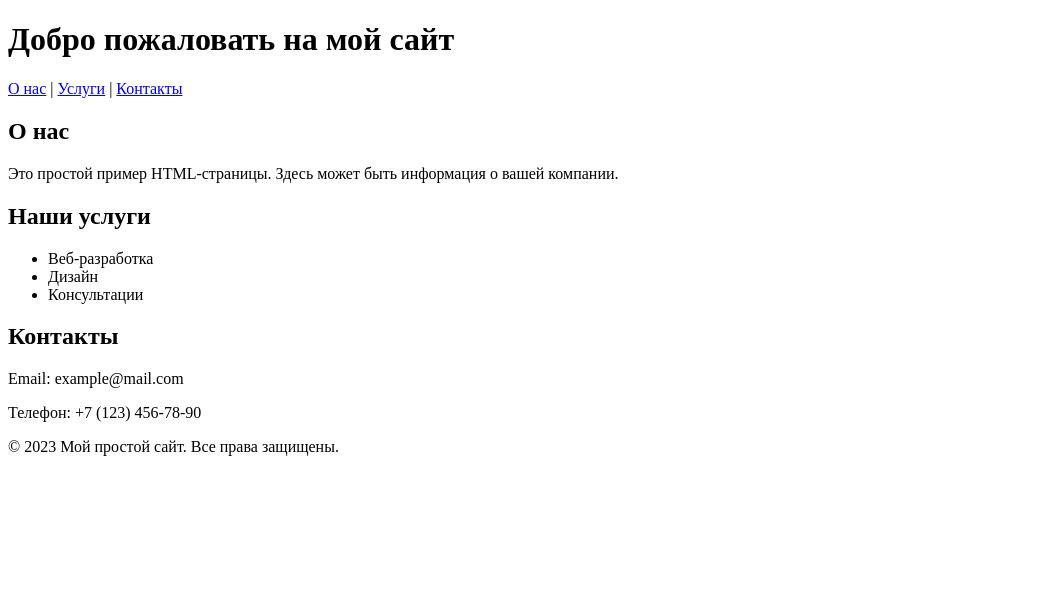
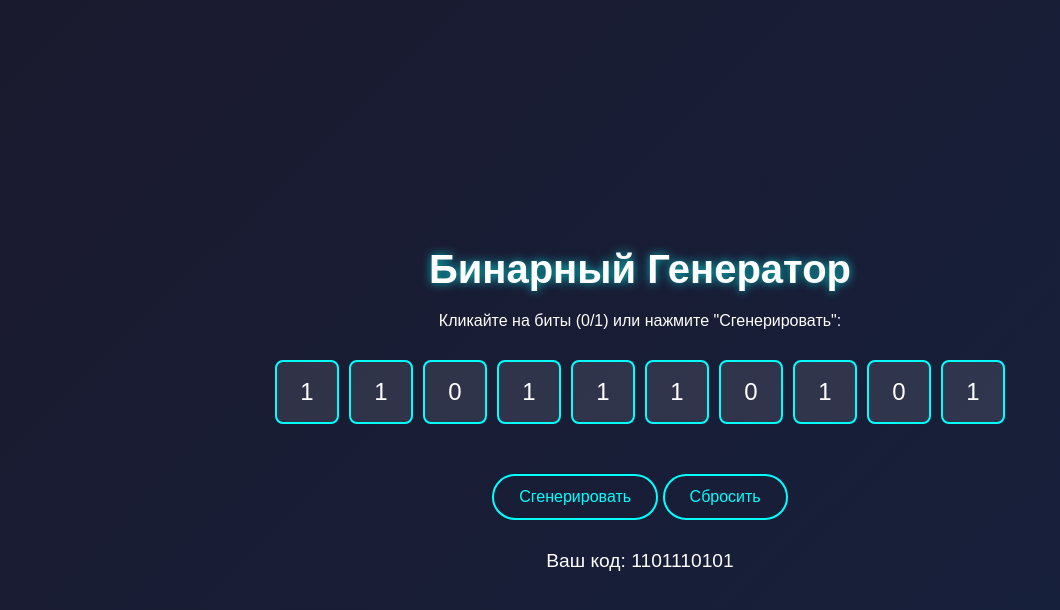
Before and after one commit to scripter24-bot/scripter24-bot.github.io, a plain HTML site: page index.html in a window 1280 px wide. Shown: the whole page, without its empty margins (0-1060 px from the left). Drawn offline with Linux system fonts and the light colour scheme.

Commit message:
Update index.html

```diff
--- a/index.html
+++ b/index.html
@@ -3,42 +3,151 @@
 <head>
     <meta charset="UTF-8">
     <meta name="viewport" content="width=device-width, initial-scale=1.0">
-    <title>Мой первый сайт</title>
+    <title>Бинарный генератор</title>
+    <style>
+        body {
+            font-family: 'Arial', sans-serif;
+            background: linear-gradient(135deg, #1a1a2e, #16213e);
+            color: #fff;
+            display: flex;
+            justify-content: center;
+            align-items: center;
+            height: 100vh;
+            margin: 0;
+            overflow: hidden;
+        }
+
+        .container {
+            text-align: center;
+        }
+
+        h1 {
+            margin-bottom: 20px;
+            font-size: 2.5rem;
+            text-shadow: 0 0 10px rgba(0, 255, 255, 0.7);
+        }
+
+        .binary-box {
+            display: flex;
+            gap: 10px;
+            flex-wrap: wrap;
+            justify-content: center;
+            margin: 30px 0;
+        }
+
+        .bit {
+            width: 60px;
+            height: 60px;
+            background: rgba(255, 255, 255, 0.1);
+            border: 2px solid #00ffff;
+            border-radius: 8px;
+            display: flex;
+            justify-content: center;
+            align-items: center;
+            font-size: 1.5rem;
+            cursor: pointer;
+            transition: all 0.3s;
+            user-select: none;
+        }
+
+        .bit:hover {
+            background: rgba(0, 255, 255, 0.2);
+            transform: scale(1.1);
+        }
+
+        .bit.active {
+            background: #00ffff;
+            color: #000;
+            box-shadow: 0 0 15px #00ffff;
+        }
+
+        button {
+            padding: 12px 25px;
+            background: transparent;
+            border: 2px solid #00ffff;
+            color: #00ffff;
+            font-size: 1rem;
+            border-radius: 50px;
+            cursor: pointer;
+            transition: all 0.3s;
+            margin-top: 20px;
+        }
+
+        button:hover {
+            background: #00ffff;
+            color: #000;
+            box-shadow: 0 0 15px #00ffff;
+        }
+
+        .result {
+            margin-top: 30px;
+            font-size: 1.2rem;
+            min-height: 30px;
+        }
+    </style>
 </head>
 <body>
-    <header>
-        <h1>Добро пожаловать на мой сайт</h1>
-        <nav>
-            <a href="#about">О нас</a> |
-            <a href="#services">Услуги</a> |
-            <a href="#contacts">Контакты</a>
-        </nav>
-    </header>
+    <div class="container">
+        <h1>Бинарный Генератор</h1>
+        <p>Кликайте на биты (0/1) или нажмите "Сгенерировать":</p>
 
-    <main>
-        <section id="about">
-            <h2>О нас</h2>
-            <p>Это простой пример HTML-страницы. Здесь может быть информация о вашей компании.</p>
-        </section>
+        <div class="binary-box" id="binaryBox">
+            <!-- Битсы будут добавлены через JS -->
+        </div>
 
-        <section id="services">
-            <h2>Наши услуги</h2>
-            <ul>
-                <li>Веб-разработка</li>
-                <li>Дизайн</li>
-                <li>Консультации</li>
-            </ul>
-        </section>
+        <button id="generateBtn">Сгенерировать</button>
+        <button id="resetBtn">Сбросить</button>
 
-        <section id="contacts">
-            <h2>Контакты</h2>
-            <p>Email: example@mail.com</p>
-            <p>Телефон: +7 (123) 456-78-90</p>
-        </section>
-    </main>
+        <div class="result" id="result">
+            Ваш код: <span id="binaryResult"></span>
+        </div>
+    </div>
 
-    <footer>
-        <p>&copy; 2023 Мой простой сайт. Все права защищены.</p>
-    </footer>
+    <script>
+        const binaryBox = document.getElementById('binaryBox');
+        const generateBtn = document.getElementById('generateBtn');
+        const resetBtn = document.getElementById('resetBtn');
+        const binaryResult = document.getElementById('binaryResult');
+
+        // Создаем 10 битов (0/1)
+        for (let i = 0; i < 10; i++) {
+            const bit = document.createElement('div');
+            bit.className = 'bit';
+            bit.textContent = Math.random() > 0.5 ? '1' : '0';
+            bit.addEventListener('click', () => {
+                bit.textContent = bit.textContent === '0' ? '1' : '0';
+                bit.classList.toggle('active');
+                updateResult();
+            });
+            binaryBox.appendChild(bit);
+        }
+
+        // Обновляем результат
+        function updateResult() {
+            const bits = Array.from(document.querySelectorAll('.bit')).map(bit => bit.textContent);
+            binaryResult.textContent = bits.join('');
+        }
+
+        // Генерация случайного кода
+        generateBtn.addEventListener('click', () => {
+            document.querySelectorAll('.bit').forEach(bit => {
+                const randomBit = Math.random() > 0.5 ? '1' : '0';
+                bit.textContent = randomBit;
+                bit.classList.toggle('active', randomBit === '1');
+            });
+            updateResult();
+        });
+
+        // Сброс
+        resetBtn.addEventListener('click', () => {
+            document.querySelectorAll('.bit').forEach(bit => {
+                bit.textContent = '0';
+                bit.classList.remove('active');
+            });
+            updateResult();
+        });
+
+        updateResult();
+    </script>
 </body>
 </html>
```
